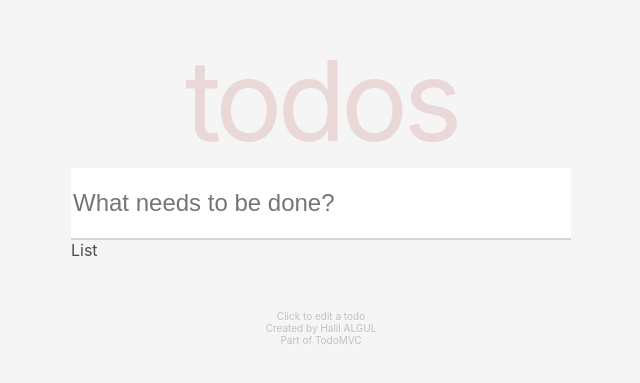
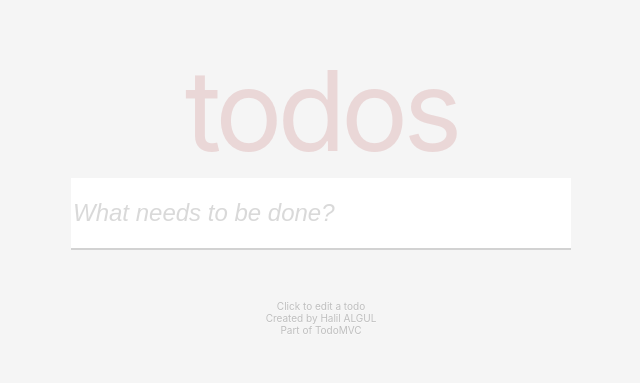
Before and after one commit to halibal/todo-react, a React (Create React App) app: page / in a window 1280 px wide. Shown: the part 211-594 px from the top of the page, without its empty margins (319-959 px from the left). Built offline with nearby package versions, Linux system fonts and the light colour scheme.

Commit message:
progressing

```diff
--- a/package.json
+++ b/package.json
@@ -8,6 +8,7 @@
     "@testing-library/react": "^13.3.0",
     "@testing-library/user-event": "^13.5.0",
     "gh-pages": "^4.0.0",
+    "nanoid": "^4.0.0",
     "react": "^18.1.0",
     "react-dom": "^18.1.0",
     "react-scripts": "5.0.1",
--- a/src/App.css
+++ b/src/App.css
@@ -31,6 +31,27 @@
     font-size: 1.5rem;
 }
 
+.input-field::placeholder {
+    color: rgba(128, 128, 128, 0.301);
+    font-style: italic;
+}
+
 hr {
     border: 1px solid rgba(128, 128, 128, 0.3);
 }
+
+.list-container {
+    background-color: white;
+}
+
+.list-group-item {
+    height: 60px;
+    display: flex;
+    align-items: center;
+    font-size: 1.5rem;
+    justify-content: space-between;
+}
+
+.list-group {
+    padding: 0;
+}
--- a/src/App.js
+++ b/src/App.js
@@ -20,7 +20,9 @@ function App() {
 				todoRegister={todoRegister}
 				setTodoRegister={setTodoRegister}
 			/>
-			<List />
+			<List
+				todoRegister={todoRegister}
+			/>
 			<Footer />
 		</div>
 	);
--- a/src/components/Form.js
+++ b/src/components/Form.js
@@ -15,7 +15,7 @@ function Form(props) {
         setTodoInput(prevTodo => {
             return {
                 ...prevTodo,
-                [event.target.name]: event.target.value
+                [event.target.name]: event.target.value,
             }
         })
     }
--- a/src/components/List.js
+++ b/src/components/List.js
@@ -1,8 +1,22 @@
 import React from 'react';
 
-function List() {
+function List(props) {
     return (
-        <div>List</div>
+        <div className='list-container'>
+            <ul className='list-group'>
+                {
+                    props.todoRegister.map(todoRegister => {
+                        return (
+                            <li className='list-group-item'>
+                                <div>O</div>
+                                <p>{todoRegister.todoInput}</p>
+                                <div>X</div>
+                            </li>
+                        )
+                    })
+                }
+            </ul>
+        </div>
     )
 }
 
```
Also changed, not shown: 1 other file (tests, documents, lock files or other folders).
